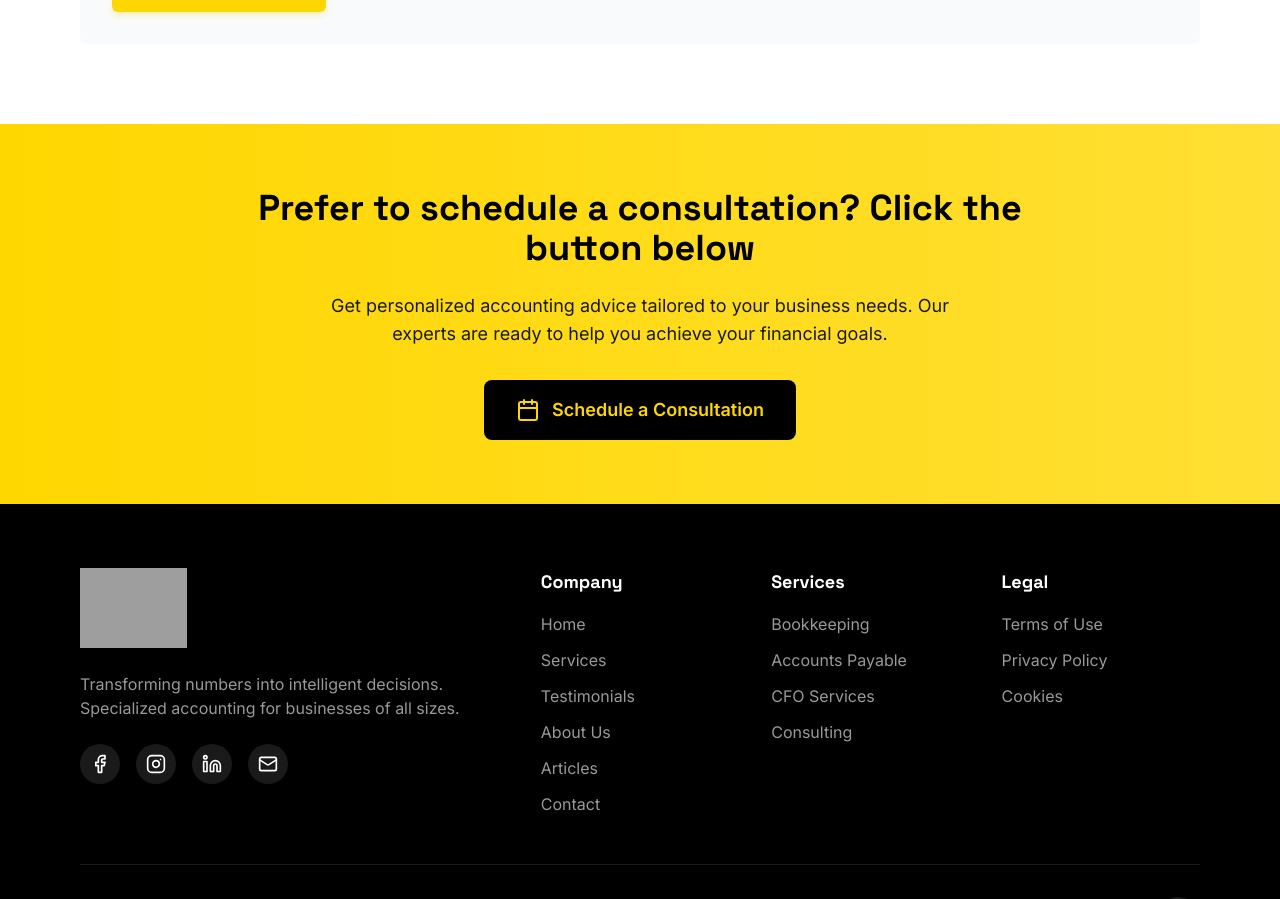
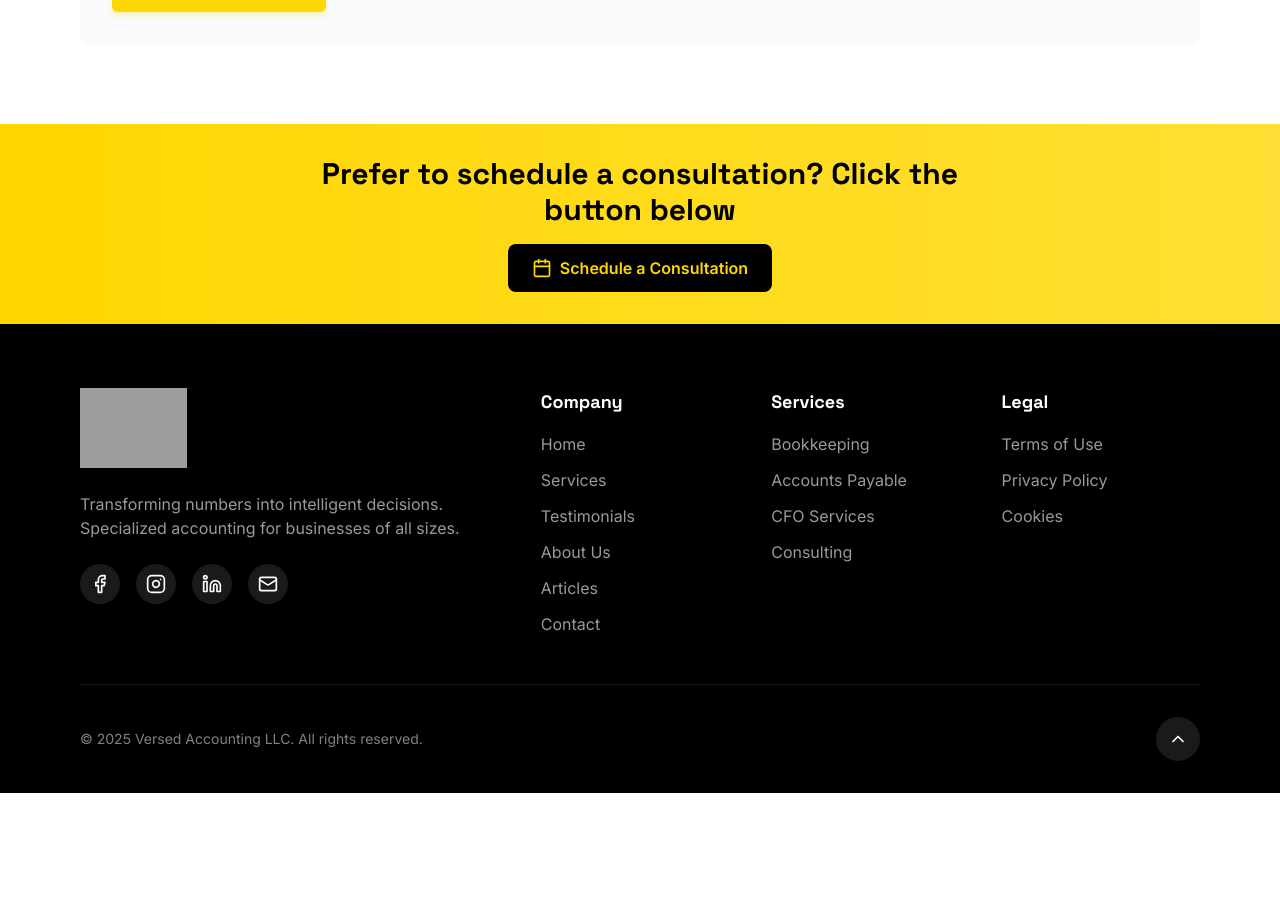
Before and after one commit to versedaccounting/versedaccounting, a React (Vite) app: page /articles/how-to-organize-your-business-finances in a window 1280 px wide. Shown: the part 2721-3620 px from the top of the page. After the commit the page ends 3514 px from the top, so only its background shows below. Built offline with nearby package versions, Linux system fonts and the light colour scheme; grey boxes are pictures that could not be loaded.

Commit message:
Reduzir tamanho da seção de consulta

```diff
--- a/src/components/Footer.tsx
+++ b/src/components/Footer.tsx
@@ -50,23 +50,20 @@ const Footer: React.FC = () => {
 
   return (
     <footer className="bg-secondary-900 text-white">
-      {/* Call to Action Section */}
-      <div className="bg-gradient-to-r from-primary-500 to-primary-400 py-16">
+      {/* Call to Action Section - Reduced Size */}
+      <div className="bg-gradient-to-r from-primary-500 to-primary-400 py-8">
         <div className="container text-center">
-          <div className="max-w-3xl mx-auto">
-            <h3 className="text-3xl md:text-4xl font-bold text-secondary-900 mb-6">
+          <div className="max-w-2xl mx-auto">
+            <h3 className="text-2xl md:text-3xl font-bold text-secondary-900 mb-4">
               Prefer to schedule a consultation? Click the button below
             </h3>
-            <p className="text-lg text-secondary-800 mb-8 max-w-2xl mx-auto">
-              Get personalized accounting advice tailored to your business needs. Our experts are ready to help you achieve your financial goals.
-            </p>
             <a
               href="https://calendly.com/versedacc"
               target="_blank"
               rel="noopener noreferrer"
-              className="inline-flex items-center gap-3 bg-secondary-900 text-primary-500 px-8 py-4 rounded-lg font-semibold text-lg hover:bg-secondary-800 hover:shadow-lg transform hover:-translate-y-1 transition-all duration-300"
+              className="inline-flex items-center gap-2 bg-secondary-900 text-primary-500 px-6 py-3 rounded-lg font-semibold hover:bg-secondary-800 hover:shadow-lg transform hover:-translate-y-1 transition-all duration-300"
             >
-              <Calendar size={24} />
+              <Calendar size={20} />
               Schedule a Consultation
             </a>
           </div>
```
